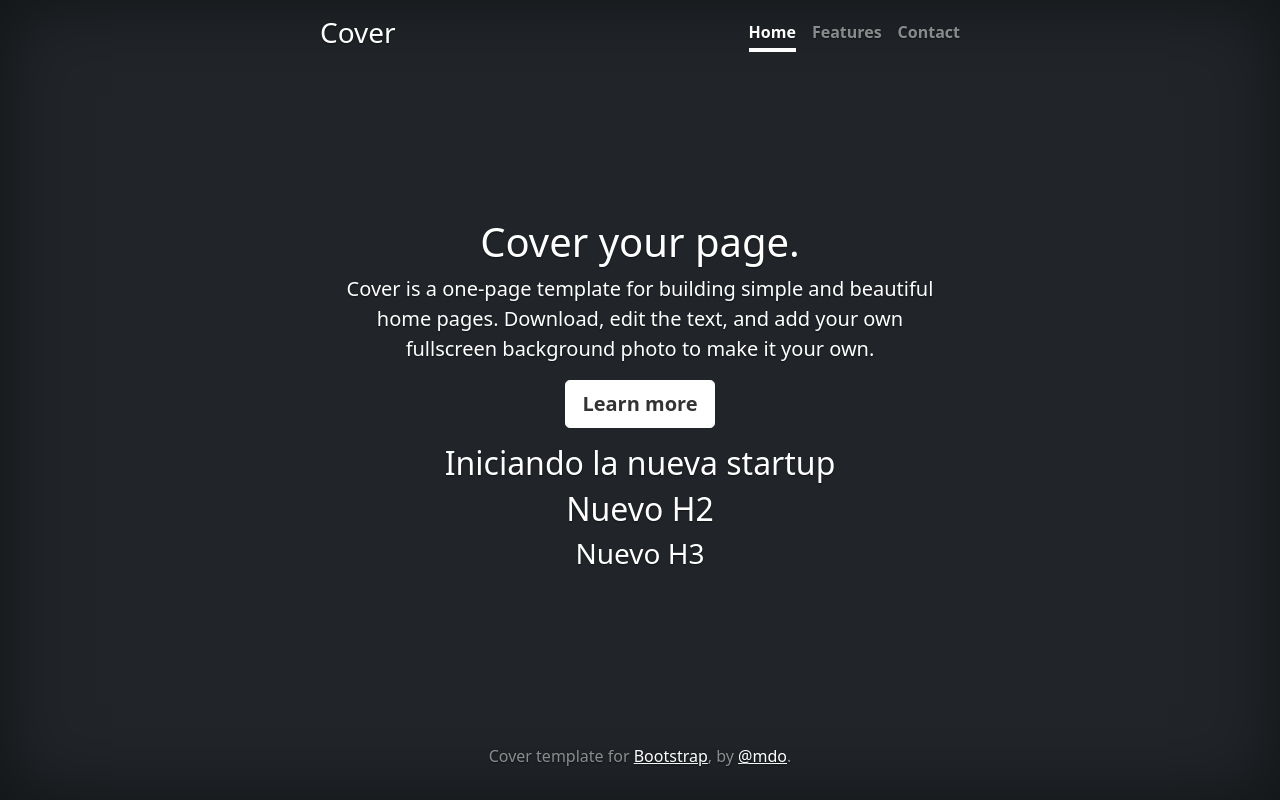
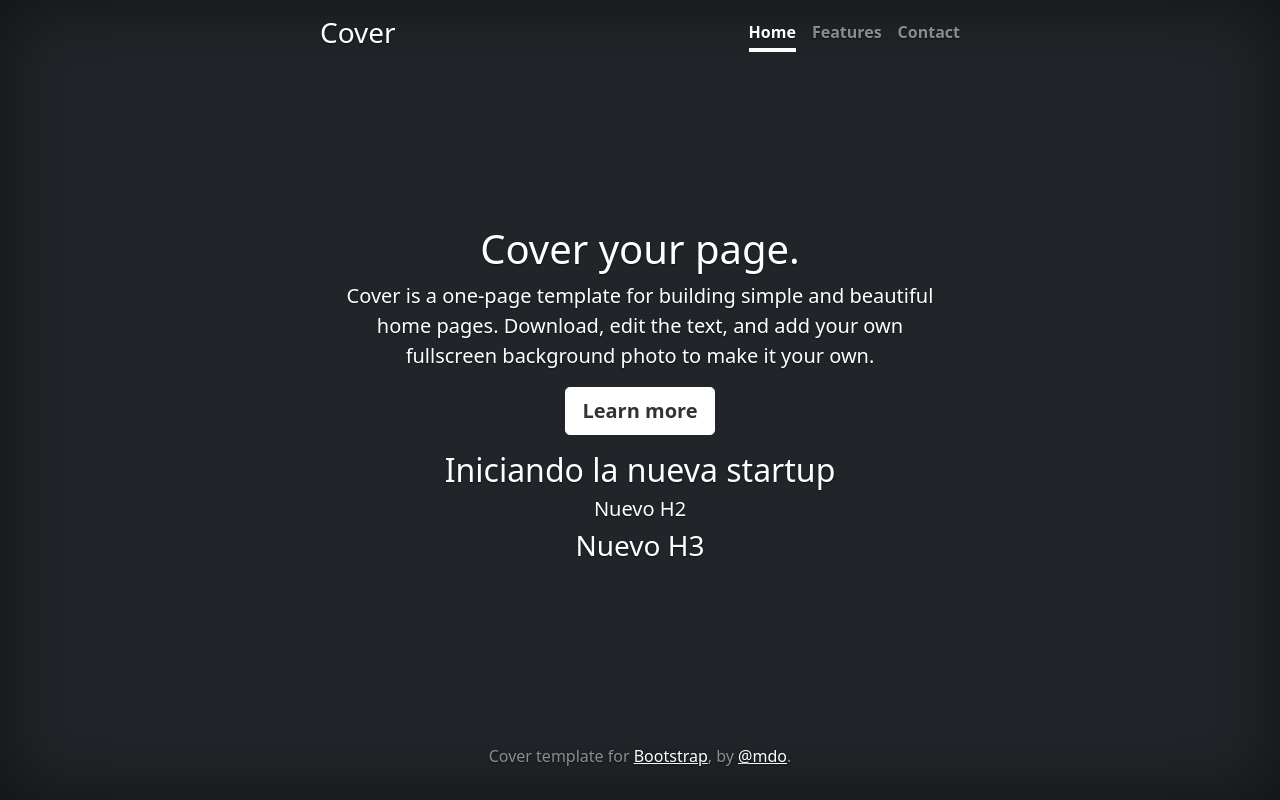
Before and after one commit to JoseCarba5/git_work, a plain HTML site: page index.html in a window 1280 px wide. Drawn offline with Linux system fonts and the light colour scheme.

Commit message:
Se añade el h5 por el h2

```diff
--- a/index.html
+++ b/index.html
@@ -56,7 +56,7 @@
       <a href="#" class="btn btn-lg btn-secondary fw-bold border-white bg-white">Learn more</a>
     </p>
     <h2>Iniciando la nueva startup</h2>
-    <h2>Nuevo H2</h2>
+    <h5>Nuevo H2</h5>
     <h3>Nuevo H3</h3>
   </main>
 
```
